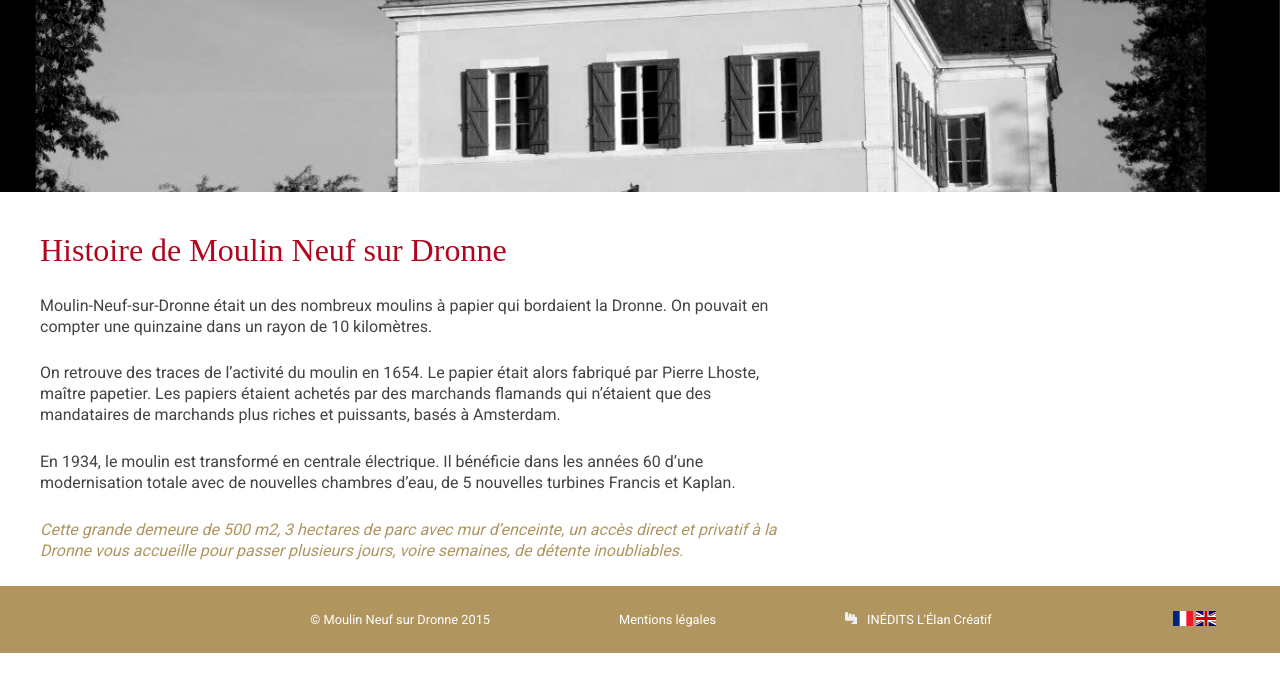
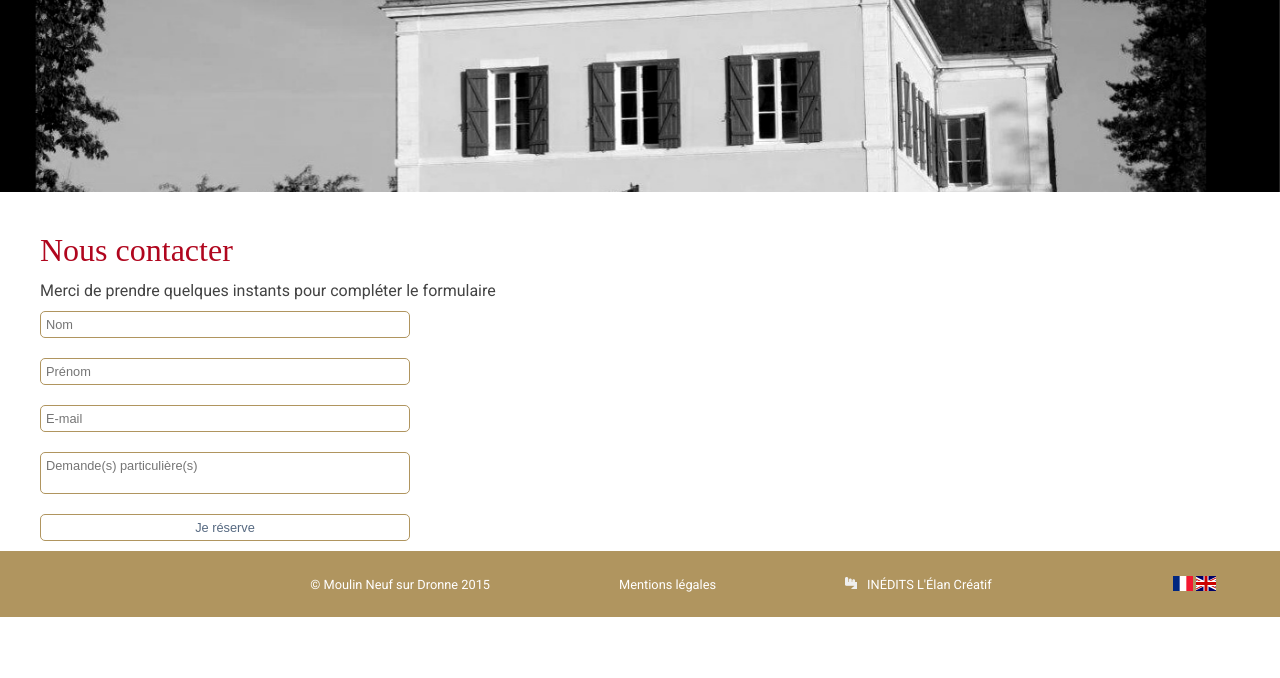
Before and after one commit to Msalis/Moulin-Neuf, a PHP site: page /index.php?page=contact in a window 1280 px wide. Shown: the part 122-800 px from the top of the page. Run offline with PHP 8.4, Linux system fonts and the light colour scheme; some libraries are stand-ins or nearby versions.

Commit message:
Formulaire

```diff
--- a/static/lang/fr/lang-fr.php
+++ b/static/lang/fr/lang-fr.php
@@ -164,6 +164,11 @@ compostage de surface.</li></ol>";
 
     $content['home_booking_tilte'] = "Réservation";
 
+// BOOKING ***********************
+
+    $content['home_contact_tilte'] = "Nous contacter";
+    $content['home_contact_txt'] = "Merci de prendre quelques instants pour compléter le formulaire";
+
 /* ---------- LINKS ---------- */
 
 	$content['homeLink'] = "Accueil";
--- a/views/_contact.php
+++ b/views/_contact.php
@@ -7,8 +7,23 @@
 	</div>
 	<div class="content">
 		<div class="left-side col col-8 home">
-<h1><?php echo $content['home_histoire_tilte'];  ?></h1>
-            <p><?php echo $content['home_histoire_txt'];  ?></p>
+<h1><?php echo $content['home_contact_tilte'];  ?></h1>
+            <?php echo $content['home_contact_txt'];  ?>
+            			<form id="contactgForm" action="<?php echo $_SERVER['PHP_SELF'] ?>" method="POST" enctype="multipart/form-data">
+
+				<fieldset>
+					<input type="text" id="name" name="name" placeholder="<?php echo $content['formName'];  ?>">
+					<input type="text" id="firstName" name="firstName" placeholder="<?php echo $content['formFirstName'];  ?>">
+					<input type="text" id="mail" name="mail" placeholder="<?php echo $content['formMail'];  ?>">
+
+				</fieldset>
+				<fieldset>
+					<textarea id="specialReq" placeholder="<?php echo $content['formTextarea']; ?>"></textarea>
+				</fieldset>
+				<fieldset>
+					<input type="submit" value="<?php echo $content['formSubmit']; ?>">
+				</fieldset>
+			</form>
 		</div>
 		<div class="right-side col col-4">
 
--- a/views/_toto.php
+++ /dev/null
@@ -1,5 +0,0 @@
-<?php
-
-echo "toto";
-
-?>
```
